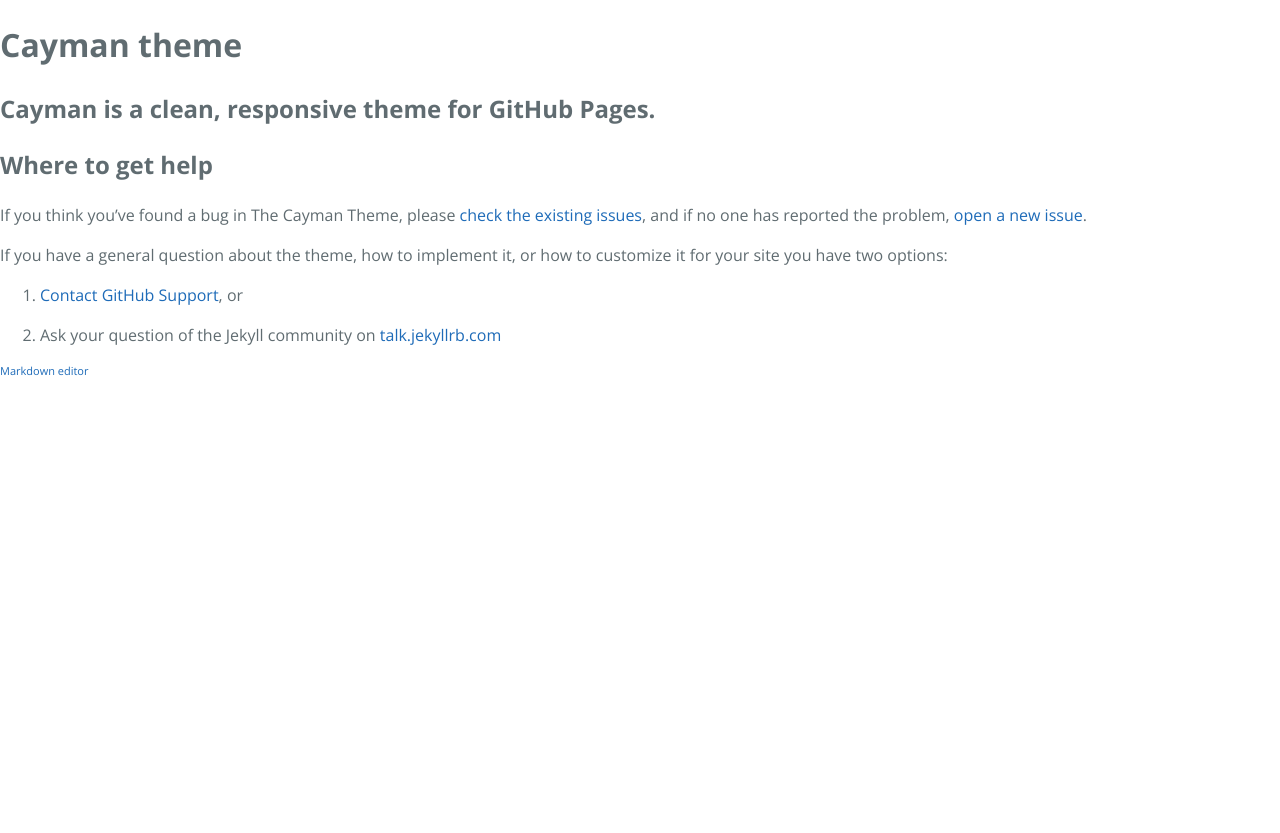
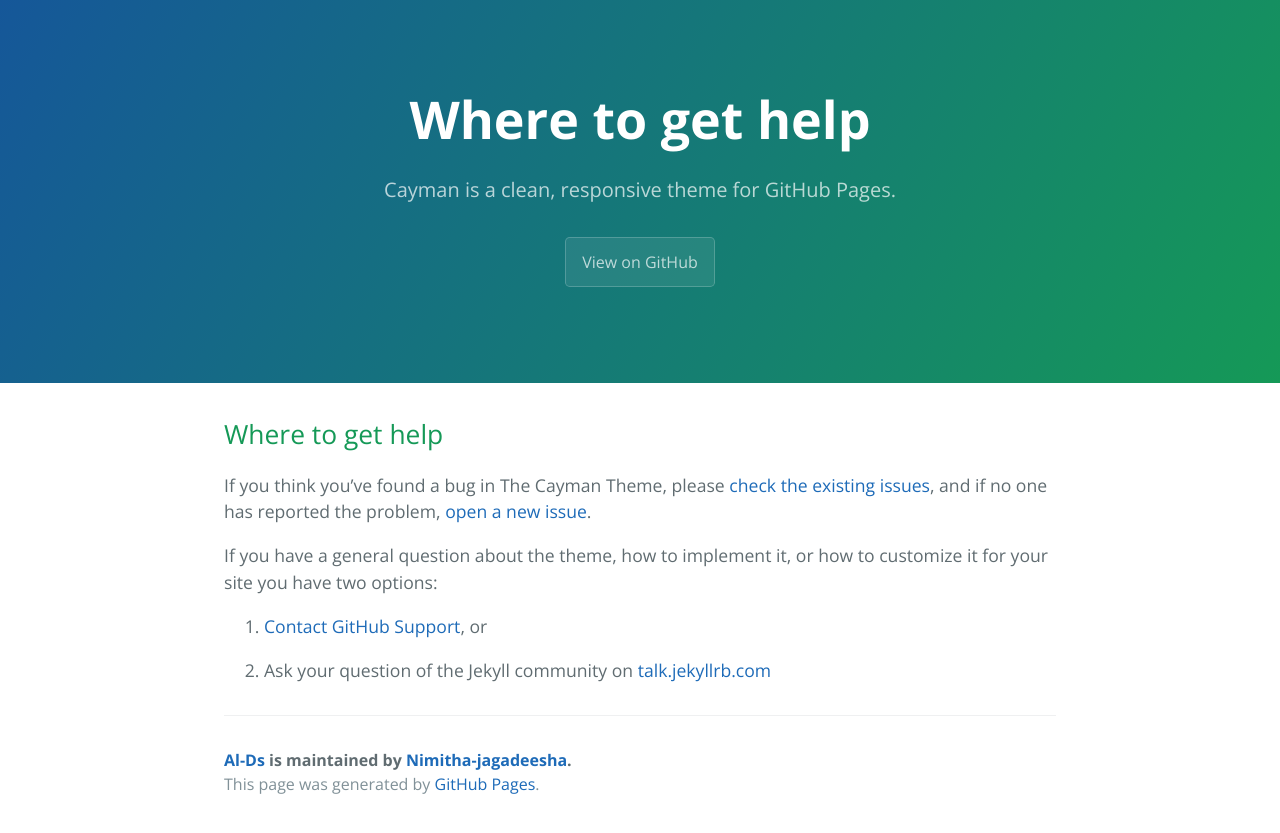
Before and after one commit to Nimitha-jagadeesha/Al-Ds, a Jekyll site: the page built from docs/SUPPORT.md, in a window 1280 px wide. Shown: the top 833 px of the page. Built offline with Jekyll 4.4.1, drawn with Linux system fonts in a browser that asks for light colours; our own code applies the rules of GitHub Pages for plain Markdown files.

Commit message:
first commit

```diff
--- a/_layouts/default.html
+++ b/_layouts/default.html
@@ -1,42 +1,44 @@
 <!DOCTYPE html>
 <html lang="{{ site.lang | default: "en-US" }}">
+  <head>
 
-  <head>
-    <meta charset='utf-8'>
-    <meta http-equiv="X-UA-Compatible" content="IE=edge">
-    <meta name="viewport" content="width=device-width,maximum-scale=2">
-    <link rel="stylesheet" type="text/css" media="screen" href="{{ '/assets/css/style.css?v=' | append: site.github.build_revision | relative_url }}">
-    <link rel="stylesheet" href="https://cdnjs.cloudflare.com/ajax/libs/font-awesome/4.7.0/css/font-awesome.min.css">
+    {% if site.google_analytics %}
+      <script async src="https://www.googletagmanager.com/gtag/js?id={{ site.google_analytics }}"></script>
+      <script>
+        window.dataLayer = window.dataLayer || [];
+        function gtag(){dataLayer.push(arguments);}
+        gtag('js', new Date());
+        gtag('config', '{{ site.google_analytics }}');
+      </script>
+    {% endif %}
+    <meta charset="UTF-8">
 
 {% seo %}
+    <meta name="viewport" content="width=device-width, initial-scale=1">
+    <meta name="theme-color" content="#157878">
+    <meta name="apple-mobile-web-app-status-bar-style" content="black-translucent">
+    <link rel="stylesheet" href="{{ '/assets/css/style.css?v=' | append: site.github.build_revision | relative_url }}">
   </head>
+  <body>
+    <a id="skip-to-content" href="#content">Skip to the content.</a>
 
-  <body>
+    <header class="page-header" role="banner">
+      <h1 class="project-name">{{ page.title | default: site.title | default: site.github.repository_name }}</h1>
+      <h2 class="project-tagline">{{ page.description | default: site.description | default: site.github.project_tagline }}</h2>
+      {% if site.github.is_project_page %}
+        <a href="{{ site.github.repository_url }}" class="btn">View on GitHub</a>
+      {% endif %}
+    </header>
 
-    <!-- HEADER -->
-    <div id="header_wrap" class="outer">
-        <header class="inner">
-          <h1 id="project_title">{{ site.title | default: site.github.repository_name }}</h1>
-          <h2 id="project_tagline">{{ site.description | default: site.github.project_tagline }}</h2>
+    <main id="content" class="main-content" role="main">
+      {{ content }}
 
-        </header>
-    </div>
-
-    <!-- MAIN CONTENT -->
-    <div id="main_content_wrap" class="outer">
-      <section id="main_content" class="inner">
-        {{ content }}
-      </section>
-    </div>
-
-    <!-- FOOTER  -->
-
-    <div id="footer_wrap" class="outer">
-      <footer class="inner">
-        <p style="font-size: 11px;">
-            <a style="text-decoration: none;" href="{{ '/editor.html' | relative_url }}">Markdown editor</a>
-        </p>
+      <footer class="site-footer">
+        {% if site.github.is_project_page %}
+          <span class="site-footer-owner"><a href="{{ site.github.repository_url }}">{{ site.github.repository_name }}</a> is maintained by <a href="{{ site.github.owner_url }}">{{ site.github.owner_name }}</a>.</span>
+        {% endif %}
+        <span class="site-footer-credits">This page was generated by <a href="https://pages.github.com">GitHub Pages</a>.</span>
       </footer>
-    </div>
+    </main>
   </body>
 </html>
```
Also changed, not shown: another-page.md (deleted, +0 -11 lines).
